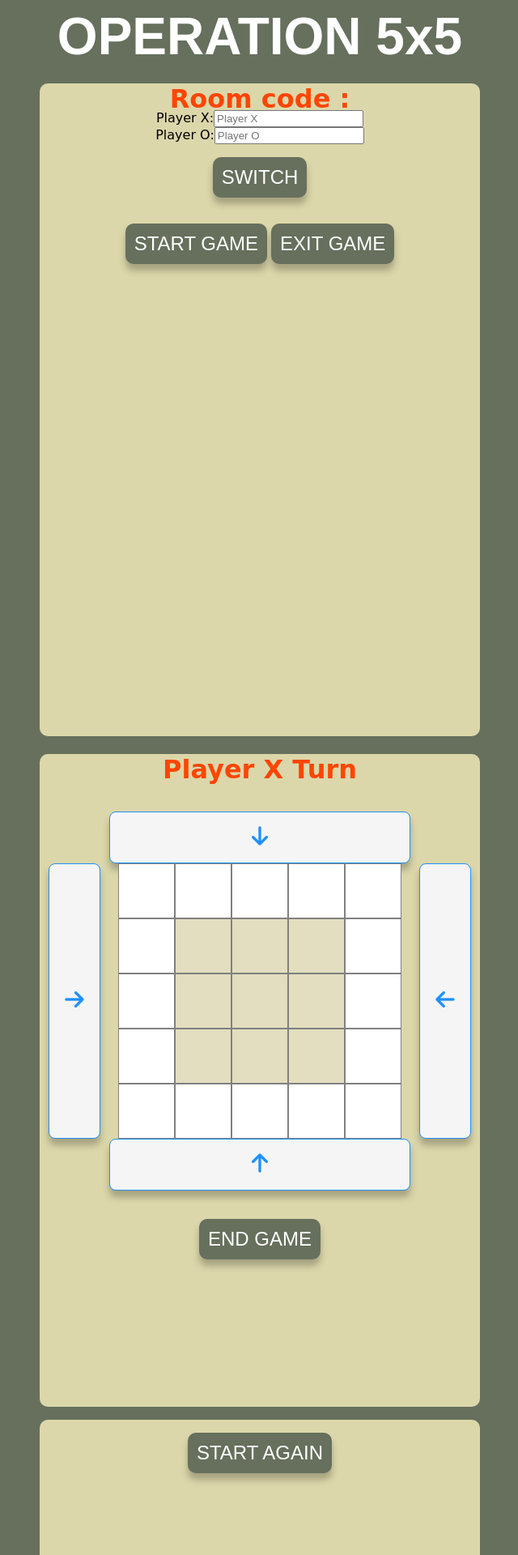
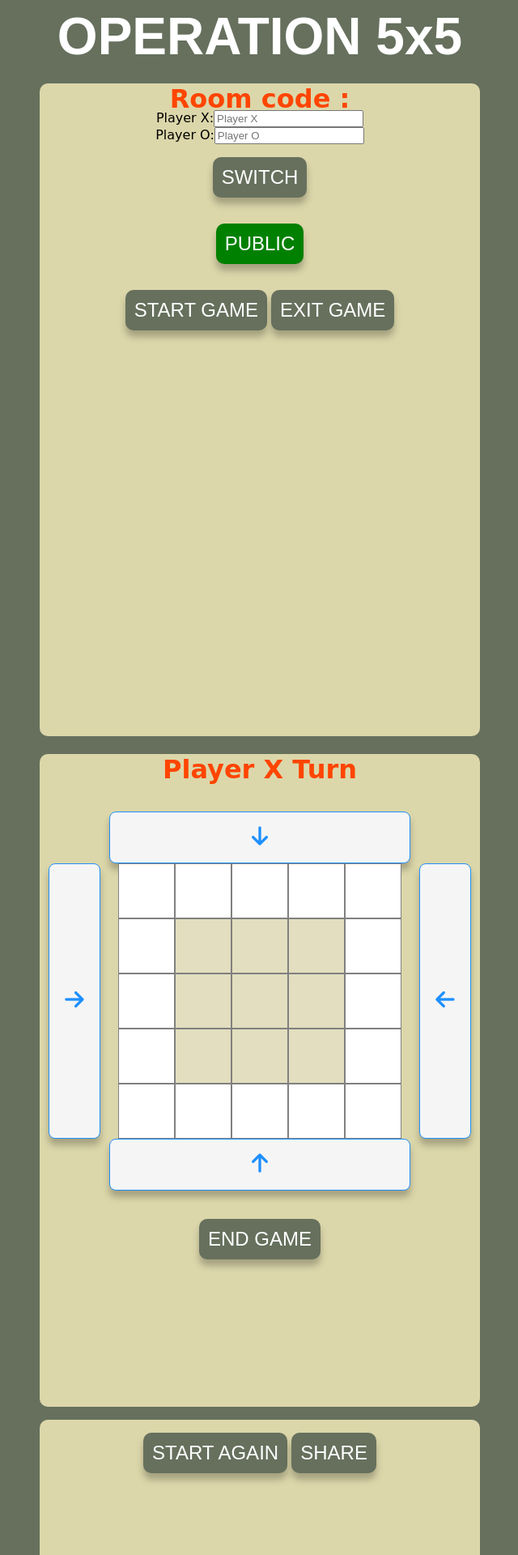
Before and after one commit to it64070101/operation5x5, a PHP site: page /google-login/public/game.html in a window 1280 px wide. Shown: the top 1920 px of the page at 81% size, without its empty margins (319-959 px from the left). Run offline with PHP 8.4, Linux system fonts and the light colour scheme; some libraries are stand-ins or nearby versions.

Commit message:
Switch public and private button (work) and Share button (not work).

```diff
--- a/public/game.html
+++ b/public/game.html
@@ -53,6 +53,9 @@
             </div>
             <div class="container d-flex justify-content-center mb-2">
                 <button type="button" id="btnSwitchPlayer" class="btn btn-success mx-1 gameBtn">SWITCH</button>
+            </div>
+            <div class="container d-flex justify-content-center mb-2">
+                <button type="button" id="btnStateRoom" class="btn btn-success mx-1 gameBtn">PUBLIC</button>
             </div>
             <div class="container d-flex justify-content-center mb-2">
                 <button type="button" id="btnStartGame" class="btn btn-success mx-1 gameBtn">START GAME</button>
@@ -118,6 +121,7 @@
     <div class="page" id="end-game">
         <h1 id="winnerText"></h1>
         <button type="button" id="btnAfterGame" class="gameBtn">START AGAIN</button>
+        <button type="button" id="btnShareGame" class="gameBtn">SHARE</button>
     </div>
 
     <!-- JavaScript file included -->
--- a/public/gamescr.js
+++ b/public/gamescr.js
@@ -28,11 +28,13 @@ const btnStart = document.getElementById("btnStartGame");
 const btnAfter = document.getElementById("btnAfterGame");
 const btnExit = document.getElementById("btnExitGame");
 const btnSwitch = document.getElementById("btnSwitchPlayer");
+const btnState = document.getElementById("btnStateRoom");
 btnStart.addEventListener("click", startGame);
 btnTerminate.addEventListener("click", endGame);
 btnAfter.addEventListener("click", afterGame);
 btnExit.addEventListener("click", exitRoom);
 btnSwitch.addEventListener("click", switchPlayer);
+btnState.addEventListener("click", changePrivate);
 
 let tttdata = [
     [0, 0, 0, 0, 0],
@@ -419,6 +421,27 @@ function afterGame() {
     });
 }
 
+function changePrivate() {
+    firebase.database().ref('Game/' + roomCode).once('value', (snapshot) => {
+        snapshot.forEach((data) => {
+            let id = data.key;
+            let id_data = data.val();
+            if (id == "matchmaking") {
+                if (id_data) {
+                    gameDataRef.child(roomCode).update({
+                        matchmaking: false
+                    });
+                }
+                else {
+                    gameDataRef.child(roomCode).update({
+                        matchmaking: true
+                    });
+                }
+            }
+        });
+    });
+}
+
 let playerCount;
 
 gameDataRef.on("value", (snapshot) => {
@@ -542,6 +565,15 @@ function updateGame(snapshot) {
                             document.getElementById("winnerText").innerText = "No winner.";
                         }
                         break;
+                    case "matchmaking":
+                        if (gameInfo[key]) {
+                            btnState.innerText = "PUBLIC";
+                            btnState.style.backgroundColor = "green";
+                        }
+                        else {
+                            btnState.innerText = "PRIVATE";
+                            btnState.style.backgroundColor = "red";
+                        }
                 }
             })
         }
--- a/public/gamesty.css
+++ b/public/gamesty.css
@@ -74,6 +74,10 @@ p {
 	width: 100%;
 }
 
+#btnStateRoom {
+	background-color: green;
+}
+
 /* Player turn space */
 #print {
 	font-family: Verdana,
```
